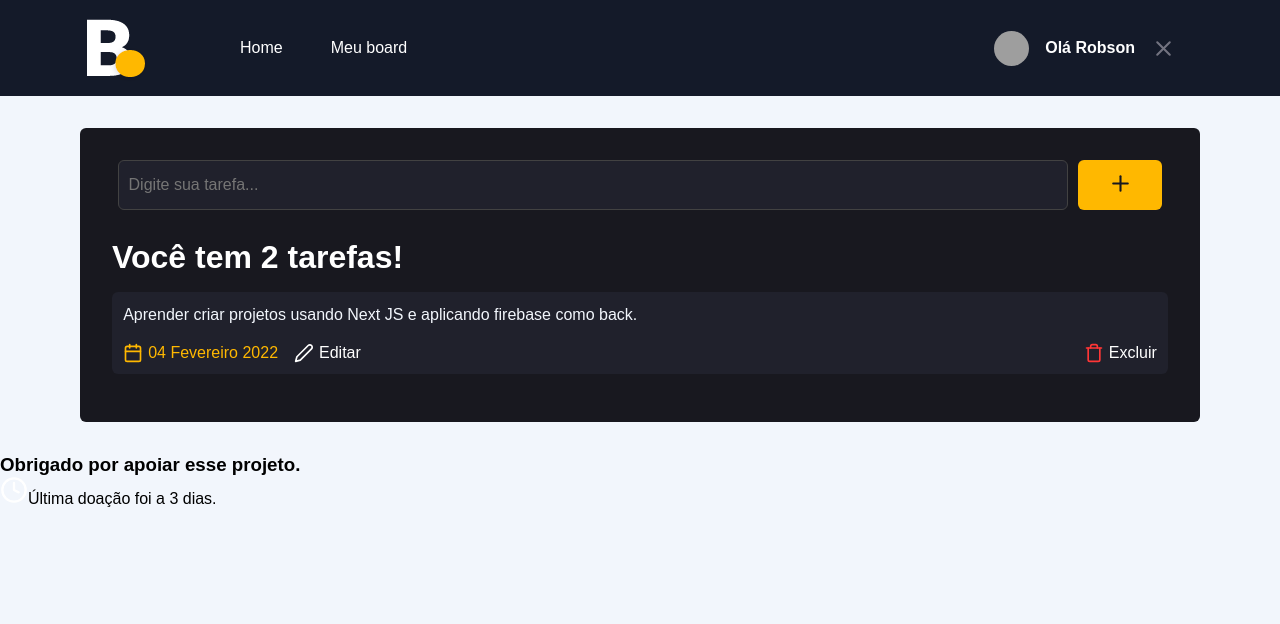
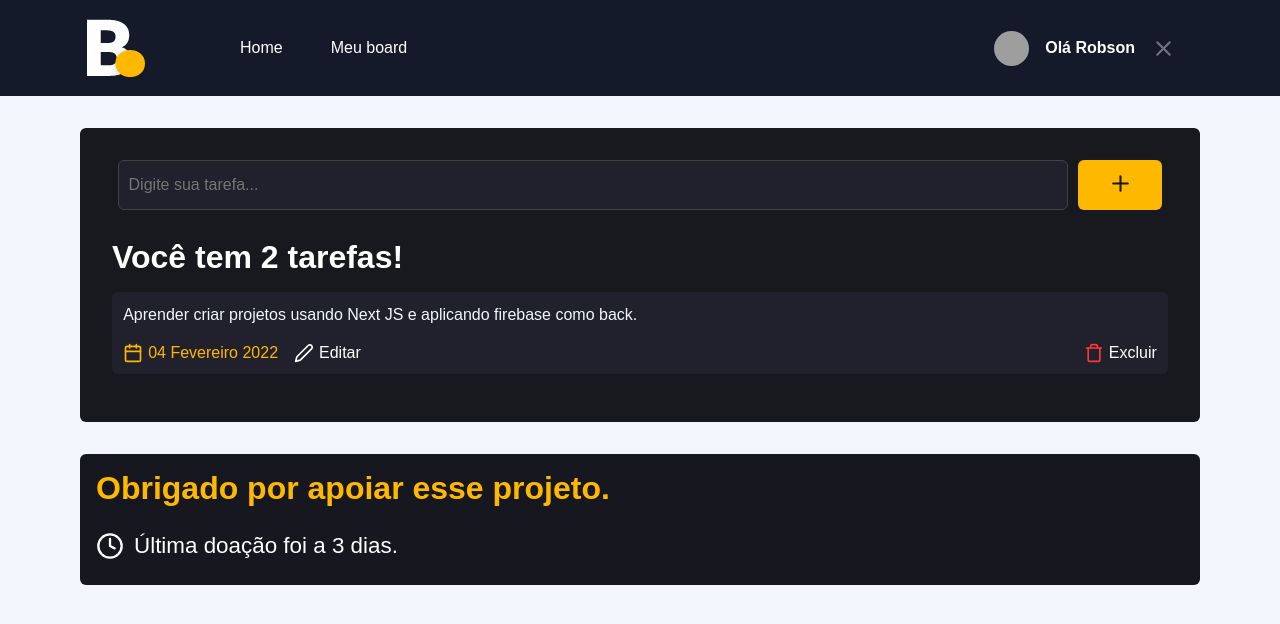
Before and after one commit to Robson-GDS/board-nextJS, a Next.js app: page /board in a window 1280 px wide. Shown: the top 624 px of the page. Built offline with nearby package versions, Linux system fonts and the light colour scheme; grey boxes are pictures that could not be loaded.

Commit message:
estilizando apoiadores

```diff
--- a/src/pages/board/styles.module.scss
+++ b/src/pages/board/styles.module.scss
@@ -100,3 +100,28 @@
     }
   }
 }
+
+.vipContainer {
+  max-width: 1120px;
+  margin: 1rem auto;
+  padding: 1rem;
+  background-color: #17181f;
+  border-radius: 6px;
+
+  h3 {
+    color: #ffb800;
+    font-size: 2rem;
+  }
+
+  div {
+    margin-top: 1rem;
+    display: flex;
+    align-items: center;
+
+    time {
+      color: #fff;
+      font-size: 1.4rem;
+      padding: 10px;
+    }
+  }
+}
```
